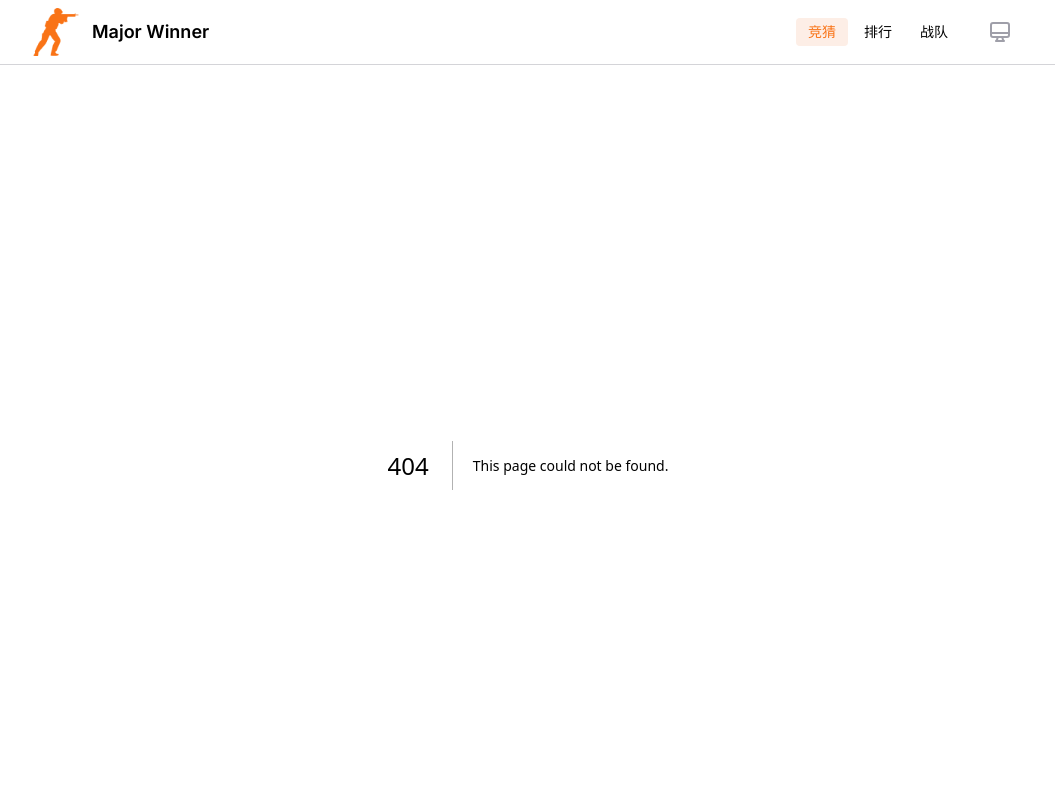
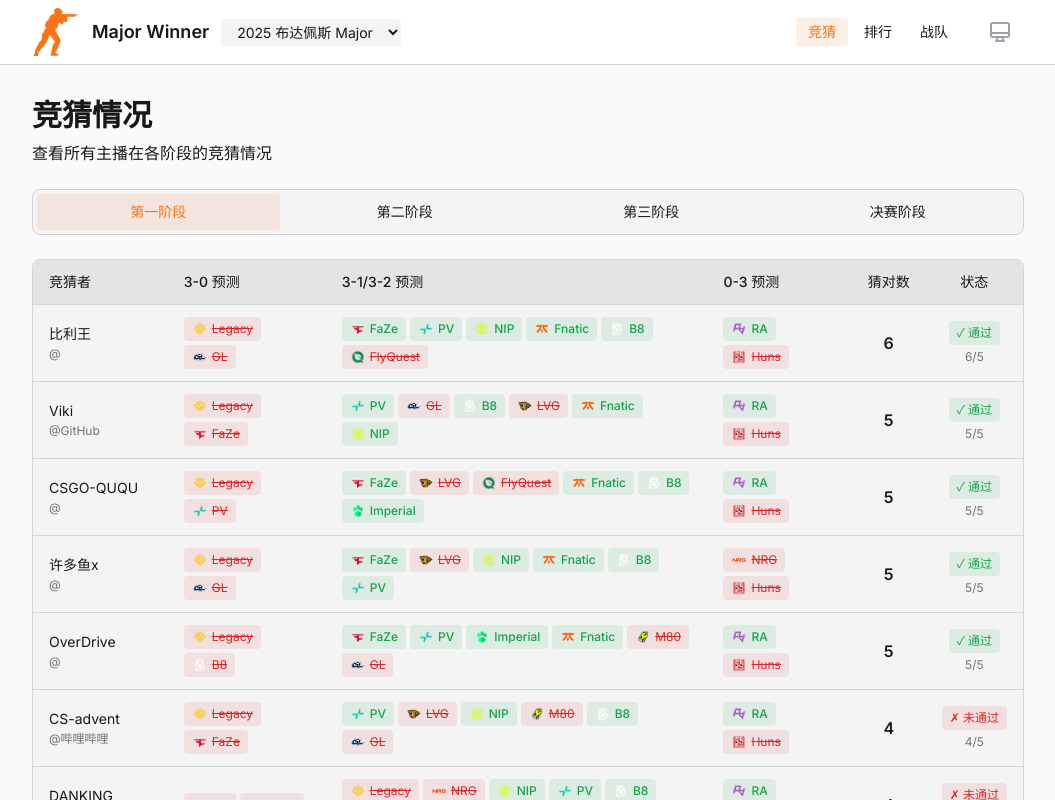
Before and after one commit to vikiboss/major-winner, a Next.js app: page /predictions/stage-1 in a window 1280 px wide. Before the commit this address had no page. Shown: the top 800 px of the page, without its empty margins (112-1167 px from the left). Built offline with nearby package versions, Linux system fonts and the light colour scheme.

Commit message:
chore: 优化页面

```diff
--- a/app/layout.tsx
+++ b/app/layout.tsx
@@ -1,5 +1,6 @@
 import { Inter } from 'next/font/google'
 import { ThemeProvider } from '@/components/ThemeProvider'
+import { EventProvider } from '@/components/EventContext'
 import { Header } from '@/components/Header'
 import { Footer } from '@/components/Footer'
 
@@ -39,9 +40,11 @@ export default function RootLayout({ children }: { children: React.ReactNode })
     <html lang="zh-CN" suppressHydrationWarning>
       <body className={`${inter.className} bg-game-dark flex min-h-screen flex-col`}>
         <ThemeProvider>
-          <Header />
-          <main className="flex-1">{children}</main>
-          <Footer />
+          <EventProvider>
+            <Header />
+            <main className="flex-1">{children}</main>
+            <Footer />
+          </EventProvider>
         </ThemeProvider>
       </body>
     </html>
--- a/app/page.tsx
+++ b/app/page.tsx
@@ -1,6 +1,8 @@
+'use client'
+
 import Link from 'next/link'
 import {
-  events,
+  getEvent,
   getAllPredictorStats,
   getStageName,
   getEventProgress,
@@ -11,9 +13,23 @@ import {
   hasSwissFinalResults,
 } from '@/lib/data'
 import TeamLogo from '@/components/TeamLogo'
+import { useEvent } from '@/components/EventContext'
+import type { MajorEvent } from '@/types'
 
 export default function Home() {
-  const event = events[0]
+  const { currentEventId } = useEvent()
+  const event = getEvent(currentEventId)
+
+  if (!event) {
+    return (
+      <div className="flex min-h-screen items-center justify-center">
+        <div className="text-center">
+          <h2 className="text-primary mb-2 text-xl font-semibold">未找到赛事</h2>
+          <p className="text-muted">请选择一个有效的赛事</p>
+        </div>
+      </div>
+    )
+  }
   const stats = getAllPredictorStats(event.id)
   const eventProgress = getEventProgress(event)
   const activeStages = getActiveStages(event)
@@ -180,16 +196,16 @@ function StageSection({
 }: {
   stageId: string
   stageName: string
-  stageData?: NonNullable<(typeof event)['stage-1']> | NonNullable<typeof event.finals>
+  stageData?: NonNullable<MajorEvent['stage-1']> | NonNullable<MajorEvent['finals']>
   stageType: 'swiss' | 'finals-round'
-  event: (typeof events)[0]
+  event: MajorEvent
   stageStatus?: 'completed' | 'in_progress' | 'waiting'
   round?: '8-to-4' | '4-to-2' | '2-to-1'
 }) {
   const isSwiss = stageType === 'swiss'
-  const swissData = isSwiss ? (stageData as NonNullable<(typeof event)['stage-1']>) : null
+  const swissData = isSwiss ? (stageData as NonNullable<MajorEvent['stage-1']>) : null
   const finalsData =
-    stageType === 'finals-round' ? (stageData as NonNullable<typeof event.finals>) : null
+    stageType === 'finals-round' ? (stageData as NonNullable<MajorEvent['finals']>) : null
 
   return (
     <section id={stageId} className="scroll-mt-32">
@@ -482,7 +498,7 @@ function StageSection({
             <div className="border-border flex items-center justify-between border-b px-4 py-3">
               <h3 className="text-secondary text-sm font-medium">竞猜者竞猜</h3>
               <Link
-                href={`/predictions?tab=${stageType === 'finals-round' ? 'finals' : stageId}`}
+                href={`/predictions/${stageType === 'finals-round' ? 'finals' : stageId}`}
                 className="text-primary-400 hover:text-primary-300 text-xs transition-colors"
               >
                 查看全部 →
@@ -518,7 +534,7 @@ function PredictorPredictions({
 }: {
   stageId: string
   stageType: 'swiss' | 'finals-round'
-  event: (typeof events)[0]
+  event: MajorEvent
   round?: '8-to-4' | '4-to-2' | '2-to-1'
   stageStatus?: 'completed' | 'in_progress' | 'waiting'
   limit?: number
--- /dev/null
+++ b/app/predictions/StageNav.tsx
@@ -0,0 +1,44 @@
+'use client'
+
+import Link from 'next/link'
+import { usePathname } from 'next/navigation'
+
+type Stage = 'stage-1' | 'stage-2' | 'stage-3' | 'finals'
+
+const STAGES: Array<{ id: Stage; label: string }> = [
+  { id: 'stage-1', label: '第一阶段' },
+  { id: 'stage-2', label: '第二阶段' },
+  { id: 'stage-3', label: '第三阶段' },
+  { id: 'finals', label: '决赛阶段' },
+]
+
+export function StageNav() {
+  const pathname = usePathname()
+
+  // 从路径中提取当前阶段 /predictions/stage-1 -> stage-1
+  const currentStage = pathname.split('/').pop() as Stage
+
+  return (
+    <div className="bg-surface-1 border-border mb-6 rounded-lg border p-1">
+      <div className="grid grid-cols-2 gap-1 sm:grid-cols-4">
+        {STAGES.map((stage) => {
+          const isActive = currentStage === stage.id
+
+          return (
+            <Link
+              key={stage.id}
+              href={`/predictions/${stage.id}`}
+              className={`rounded px-3 py-2 text-center text-sm font-medium transition-colors sm:px-4 ${
+                isActive
+                  ? 'bg-primary-500/10 text-primary-400'
+                  : 'text-secondary hover:bg-surface-2 hover-text-primary'
+              }`}
+            >
+              {stage.label}
+            </Link>
+          )
+        })}
+      </div>
+    </div>
+  )
+}
--- a/app/predictions/page.tsx
+++ b/app/predictions/[stage]/page.tsx
@@ -1,7 +1,4 @@
-'use client'
-
-import { Suspense, useTransition } from 'react'
-import { useSearchParams, useRouter, usePathname } from 'next/navigation'
+import { notFound } from 'next/navigation'
 import {
   events,
   getEventPredictions,
@@ -14,46 +11,36 @@ import type { StagePrediction, FinalsPrediction } from '@/types'
 type Stage = 'stage-1' | 'stage-2' | 'stage-3' | 'finals'
 
 const VALID_STAGES: Stage[] = ['stage-1', 'stage-2', 'stage-3', 'finals']
-const DEFAULT_STAGE: Stage = 'stage-3'
 
-function PredictionsContent() {
+interface PageProps {
+  params: Promise<{ stage: string }>
+}
+
+export async function generateStaticParams() {
+  return VALID_STAGES.map((stage) => ({
+    stage,
+  }))
+}
+
+export default async function PredictionsPage({ params }: PageProps) {
+  const { stage: stageParam } = await params
+  const activeStage = stageParam as Stage
+
+  // 验证 stage 参数
+  if (!VALID_STAGES.includes(activeStage)) {
+    notFound()
+  }
+
   const event = events[0]
   const eventPreds = getEventPredictions(event.id)
-  const searchParams = useSearchParams()
-  const pathname = usePathname()
-  const router = useRouter()
-  const [isPending, startTransition] = useTransition()
-
-  // URL 作为单一数据源
-  const tabParam = searchParams.get('tab') as Stage | null
-  const activeStage: Stage = tabParam && VALID_STAGES.includes(tabParam) ? tabParam : DEFAULT_STAGE
-
-  // 更新 tab 参数的函数
-  const updateTab = (newStage: Stage) => {
-    const params = new URLSearchParams(searchParams.toString())
-    params.set('tab', newStage)
-    startTransition(() => {
-      router.replace(`${pathname}?${params.toString()}`, { scroll: false })
-    })
-  }
 
   if (!eventPreds) {
     return (
-      <div className="mx-auto max-w-7xl px-4 py-8">
       <div className="text-center">
-          <h1 className="text-primary mb-4 text-2xl font-semibold">各主播、玩家竞猜情况</h1>
         <p className="text-muted">暂无竞猜数据</p>
-        </div>
       </div>
     )
   }
-
-  const stages: Array<{ id: Stage; label: string }> = [
-    { id: 'stage-1', label: '第一阶段' },
-    { id: 'stage-2', label: '第二阶段' },
-    { id: 'stage-3', label: '第三阶段' },
-    { id: 'finals', label: '决赛阶段' },
-  ]
 
   // 过滤出有当前阶段预测的竞猜者
   const predictorsWithStage = eventPreds.predictions.filter((p) => {
@@ -63,36 +50,8 @@ function PredictionsContent() {
     return p[activeStage]
   })
 
-  return (
-    <div className="mx-auto max-w-5xl px-4 py-6 sm:py-8">
-      {/* 页面标题 */}
-      <div className="mb-6">
-        <h1 className="text-primary mb-2 text-2xl font-semibold sm:text-3xl">竞猜情况</h1>
-        <p className="text-secondary text-sm sm:text-base">查看所有主播在各阶段的竞猜情况</p>
-      </div>
-
-      {/* 阶段切换标签 */}
-      <div className="bg-surface-1 border-border mb-6 rounded-lg border p-1">
-        <div className="grid grid-cols-2 gap-1 sm:grid-cols-4">
-          {stages.map((stage) => (
-            <button
-              key={stage.id}
-              onClick={() => updateTab(stage.id)}
-              disabled={isPending}
-              className={`rounded px-3 py-2 text-sm font-medium transition-colors disabled:opacity-50 sm:px-4 ${
-                activeStage === stage.id
-                  ? 'bg-primary-500/10 text-primary-400'
-                  : 'text-secondary hover:bg-surface-2 hover-text-primary'
-              }`}
-            >
-              {stage.label}
-            </button>
-          ))}
-        </div>
-      </div>
-
-      {/* 竞猜表格 */}
-      {activeStage === 'finals' ? (
+  // 竞猜表格
+  return activeStage === 'finals' ? (
     <FinalsTable predictors={predictorsWithStage} event={event} />
   ) : (
     <SwissTable
@@ -100,8 +59,6 @@ function PredictionsContent() {
       event={event}
       stageId={activeStage as 'stage-1' | 'stage-2' | 'stage-3'}
     />
-      )}
-    </div>
   )
 }
 
@@ -139,13 +96,14 @@ function SwissTable({
           <thead className="bg-surface-2 border-border border-b">
             <tr>
               <th className="text-secondary px-4 py-3 text-left text-sm font-medium">竞猜者</th>
-              <th className="text-secondary px-4 py-3 text-left text-sm font-medium">平台</th>
               <th className="text-secondary px-4 py-3 text-left text-sm font-medium">3-0 预测</th>
               <th className="text-secondary px-4 py-3 text-left text-sm font-medium">
                 3-1/3-2 预测
               </th>
               <th className="text-secondary px-4 py-3 text-left text-sm font-medium">0-3 预测</th>
-              <th className="text-secondary px-4 py-3 text-center text-sm font-medium">猜对数</th>
+              <th className="text-secondary px-4 py-3 text-center text-sm font-medium text-nowrap">
+                猜对数
+              </th>
               <th className="text-secondary px-4 py-3 text-center text-sm font-medium">状态</th>
             </tr>
           </thead>
@@ -160,12 +118,12 @@ function SwissTable({
               return (
                 <tr key={predictor.id} className="hover:bg-surface-2 transition-colors">
                   <td className="px-4 py-3">
-                    <span className="hover:text-primary-400 transition-colors">
+                    <div className="flex flex-col gap-0.5">
+                      <span className="hover:text-primary-400 text-sm text-nowrap transition-colors">
                         {predictor.name}
                       </span>
-                  </td>
-                  <td className="px-4 py-3">
-                    <span className="text-muted text-sm">{predictor.platform}</span>
+                      <span className="text-muted text-xs text-nowrap">@{predictor.platform}</span>
+                    </div>
                   </td>
                   <td className="px-4 py-3">
                     <div className="flex flex-wrap gap-1">
@@ -444,11 +402,12 @@ function FinalsTable({ predictors, event }: { predictors: any[]; event: any }) {
           <thead className="bg-surface-2 border-border border-b">
             <tr>
               <th className="text-secondary px-4 py-3 text-left text-sm font-medium">竞猜者</th>
-              <th className="text-secondary px-4 py-3 text-left text-sm font-medium">平台</th>
               <th className="text-secondary px-4 py-3 text-left text-sm font-medium">八强赛</th>
               <th className="text-secondary px-4 py-3 text-left text-sm font-medium">半决赛</th>
               <th className="text-secondary px-4 py-3 text-left text-sm font-medium">决赛</th>
-              <th className="text-secondary px-4 py-3 text-center text-sm font-medium">猜对数</th>
+              <th className="text-secondary px-4 py-3 text-center text-sm font-medium text-nowrap">
+                猜对数
+              </th>
               <th className="text-secondary px-4 py-3 text-center text-sm font-medium">状态</th>
             </tr>
           </thead>
@@ -467,12 +426,12 @@ function FinalsTable({ predictors, event }: { predictors: any[]; event: any }) {
               return (
                 <tr key={predictor.id} className="hover:bg-surface-2 transition-colors">
                   <td className="px-4 py-3">
+                    <div className="flex flex-col gap-0.5">
                       <span className="hover:text-primary-400 text-primary font-medium text-nowrap transition-colors">
                         {predictor.name}
                       </span>
-                  </td>
-                  <td className="px-4 py-3 text-nowrap">
-                    <span className="text-muted text-sm">{predictor.platform}</span>
+                      <span className="text-muted text-xs">@{predictor.platform}</span>
+                    </div>
                   </td>
 
                   {/* 八强赛 */}
@@ -614,7 +573,7 @@ function FinalsTable({ predictors, event }: { predictors: any[]; event: any }) {
                 {finalsStats && finalsStats.length > 0 && (
                   <div className="flex flex-col items-end">
                     <span className="text-primary text-lg font-bold">{totalCorrect}</span>
-                    <span className="text-muted text-xs">猜对数</span>
+                    <span className="text-muted text-xs text-nowrap">猜对数</span>
                   </div>
                 )}
               </div>
@@ -759,11 +718,3 @@ function FinalsTable({ predictors, event }: { predictors: any[]; event: any }) {
     </div>
   )
 }
-
-export default function PredictionsPage() {
-  return (
-    <Suspense fallback={<div className="mx-auto max-w-5xl px-4 py-6">加载中...</div>}>
-      <PredictionsContent />
-    </Suspense>
-  )
-}
--- /dev/null
+++ b/app/predictions/layout.tsx
@@ -0,0 +1,34 @@
+import { events, getEventPredictions } from '@/lib/data'
+import { StageNav } from './StageNav'
+
+export default function PredictionsLayout({ children }: { children: React.ReactNode }) {
+  const event = events[0]
+  const eventPreds = getEventPredictions(event.id)
+
+  if (!eventPreds) {
+    return (
+      <div className="mx-auto max-w-7xl px-4 py-8">
+        <div className="text-center">
+          <h1 className="text-primary mb-4 text-2xl font-semibold">各主播、玩家竞猜情况</h1>
+          <p className="text-muted">暂无竞猜数据</p>
+        </div>
+      </div>
+    )
+  }
+
+  return (
+    <div className="mx-auto max-w-5xl px-4 py-6 sm:py-8">
+      {/* 页面标题 */}
+      <div className="mb-6">
+        <h1 className="text-primary mb-2 text-2xl font-semibold sm:text-3xl">竞猜情况</h1>
+        <p className="text-secondary text-sm sm:text-base">查看所有主播在各阶段的竞猜情况</p>
+      </div>
+
+      {/* 阶段切换标签 */}
+      <StageNav />
+
+      {/* 动态内容 */}
+      {children}
+    </div>
+  )
+}
--- /dev/null
+++ b/components/EventContext.tsx
@@ -0,0 +1,45 @@
+'use client'
+
+import { createContext, useContext, useState, useEffect, ReactNode } from 'react'
+import { events } from '@/lib/data'
+
+interface EventContextType {
+  currentEventId: string
+  setCurrentEventId: (id: string) => void
+}
+
+const EventContext = createContext<EventContextType | undefined>(undefined)
+
+export function EventProvider({ children }: { children: ReactNode }) {
+  // 默认选择第一个比赛
+  const [currentEventId, setCurrentEventId] = useState<string>(() => {
+    if (typeof window !== 'undefined') {
+      const saved = localStorage.getItem('major-winner-event-id')
+      if (saved && events.some((e) => e.id === saved)) {
+        return saved
+      }
+    }
+    return events[0]?.id || ''
+  })
+
+  // 保存到 localStorage
+  useEffect(() => {
+    if (currentEventId) {
+      localStorage.setItem('major-winner-event-id', currentEventId)
+    }
+  }, [currentEventId])
+
+  return (
+    <EventContext.Provider value={{ currentEventId, setCurrentEventId }}>
+      {children}
+    </EventContext.Provider>
+  )
+}
+
+export function useEvent() {
+  const context = useContext(EventContext)
+  if (context === undefined) {
+    throw new Error('useEvent must be used within EventProvider')
+  }
+  return context
+}
--- /dev/null
+++ b/components/EventSelector.tsx
@@ -0,0 +1,22 @@
+'use client'
+
+import { events } from '@/lib/data'
+import { useEvent } from './EventContext'
+
+export function EventSelector() {
+  const { currentEventId, setCurrentEventId } = useEvent()
+
+  return (
+    <select
+      value={currentEventId}
+      onChange={(e) => setCurrentEventId(e.target.value)}
+      className="rounded border-border bg-surface-1 px-2 py-1 text-xs text-primary transition-colors hover:bg-surface-2 focus:outline-none focus:ring-1 focus:ring-primary-400 sm:px-3 sm:text-sm"
+    >
+      {events.map((event) => (
+        <option key={event.id} value={event.id} className="bg-surface-1 text-primary">
+          {event.name}
+        </option>
+      ))}
+    </select>
+  )
+}
--- a/components/Header.tsx
+++ b/components/Header.tsx
@@ -4,6 +4,7 @@ import Link from 'next/link'
 import Image from 'next/image'
 import { usePathname } from 'next/navigation'
 import { ThemeToggle } from './ThemeToggle'
+import { EventSelector } from './EventSelector'
 
 const navItems = [
   { href: '/predictions', label: '竞猜' },
@@ -18,14 +19,14 @@ export function Header() {
     <header className="bg-surface-0 border-border sticky top-0 z-50 border-b">
       <div className="mx-auto max-w-5xl px-4">
         <div className="flex h-16 items-center justify-between gap-2 sm:gap-4">
-          {/* Logo */}
-          <Link
-            href="/"
-            className="flex shrink-0 cursor-pointer items-center gap-2 hover:opacity-80 sm:gap-3"
-          >
-            <Image src="/icon.png" alt="Major Winner Logo" width={48} height={48} />
-            <span className="text-primary text-sm font-semibold sm:text-lg">Major Winner</span>
-          </Link>
+          {/* Logo and Event Selector */}
+          <div className="flex shrink-0 items-center gap-2 sm:gap-3">
+            <Link href="/" className="flex cursor-pointer items-center gap-2 hover:opacity-80 sm:gap-3">
+              <Image src="/icon.png" alt="Major Winner Logo" width={48} height={48} />
+              <span className="text-primary text-sm font-semibold sm:text-lg">Major Winner</span>
+            </Link>
+            <EventSelector />
+          </div>
 
           {/* Navigation */}
           <nav className="flex flex-1 items-center justify-end gap-1" role="navigation">
```
Lines whose indentation alone changed are shown as unchanged.
